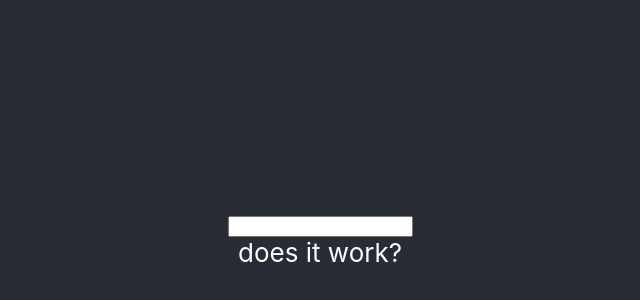
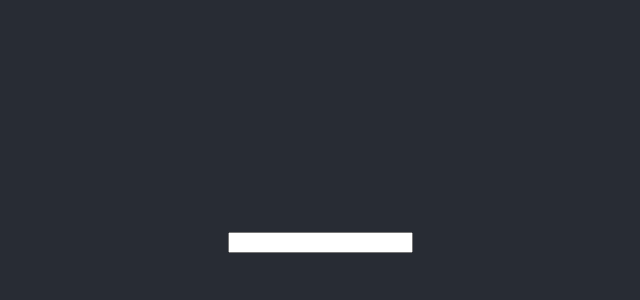
Before and after one commit to mragarg/translator-react, a React (Create React App) app: page / in a window 1280 px wide. Shown: the part 158-458 px from the top of the page, without its empty margins (320-960 px from the left). Built offline with nearby package versions, Linux system fonts and the light colour scheme.

Commit message:
Changes App into a class. Shows user's inputted text

```diff
--- a/src/App.js
+++ b/src/App.js
@@ -1,10 +1,21 @@
 import React from 'react';
-import logo from './logo.svg';
+// import logo from './logo.svg';
 import './App.css';
 
 import Output from './Output';
 
-function App() {
+class App extends React.Component {
+
+  constructor(props) {
+    super(props);
+
+    this.state = {
+      inputText: ''
+    };
+
+  }
+
+  render () {
     return (
       <div className="App">
         <header className="App-header">
@@ -13,11 +24,14 @@ function App() {
             onChange={ (e) => {
               console.log("You typed something");
               console.log(e.target.value);
+              this.setState({
+                inputText: e.target.value
+              });
             } }
           />
 
           <Output
-        text="does it work?"
+          text={this.state.inputText}
           />
 
         </header>
@@ -25,4 +39,7 @@ function App() {
     );
   }
 
+}
+
+
 export default App;
```
Lines whose indentation alone changed are shown as unchanged.
